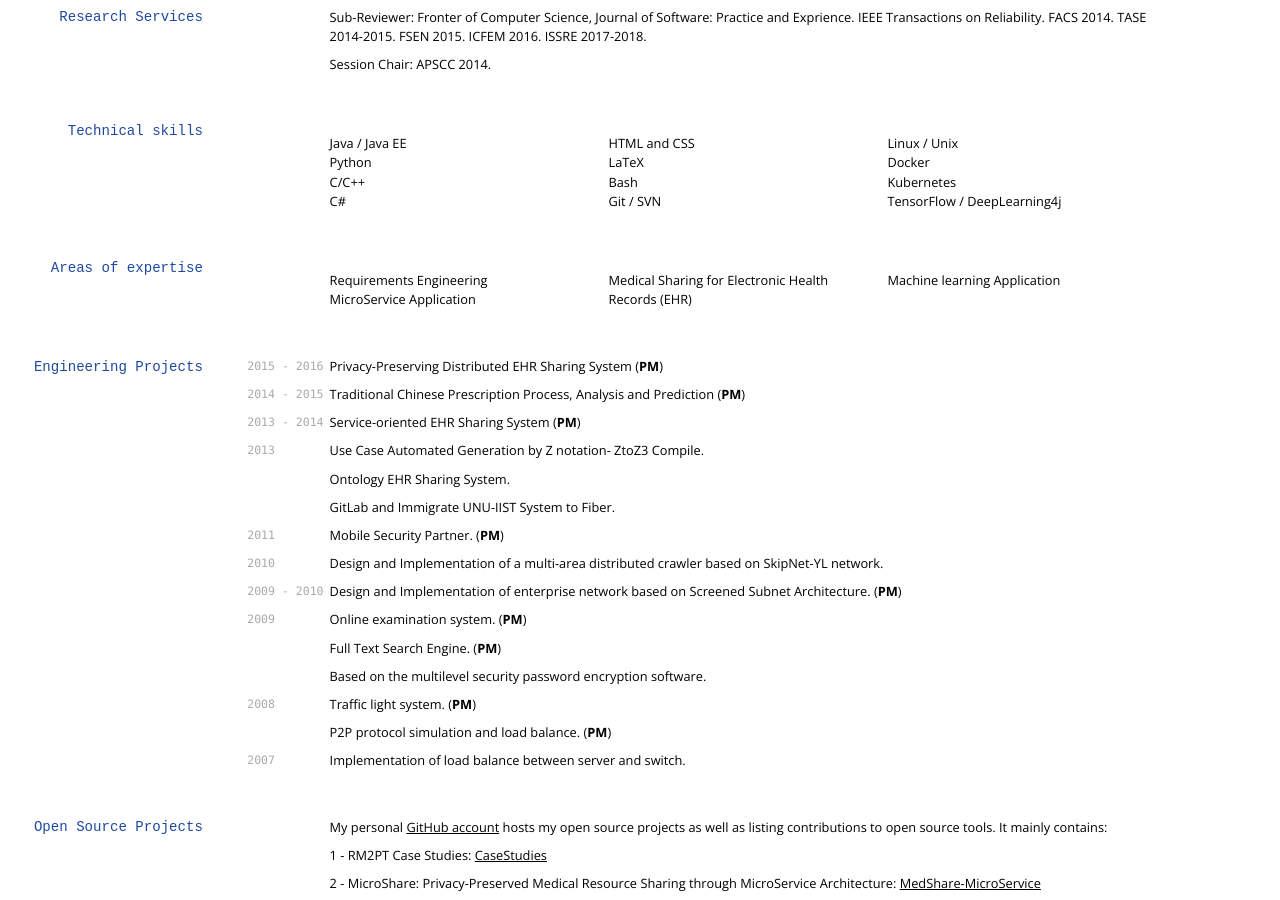
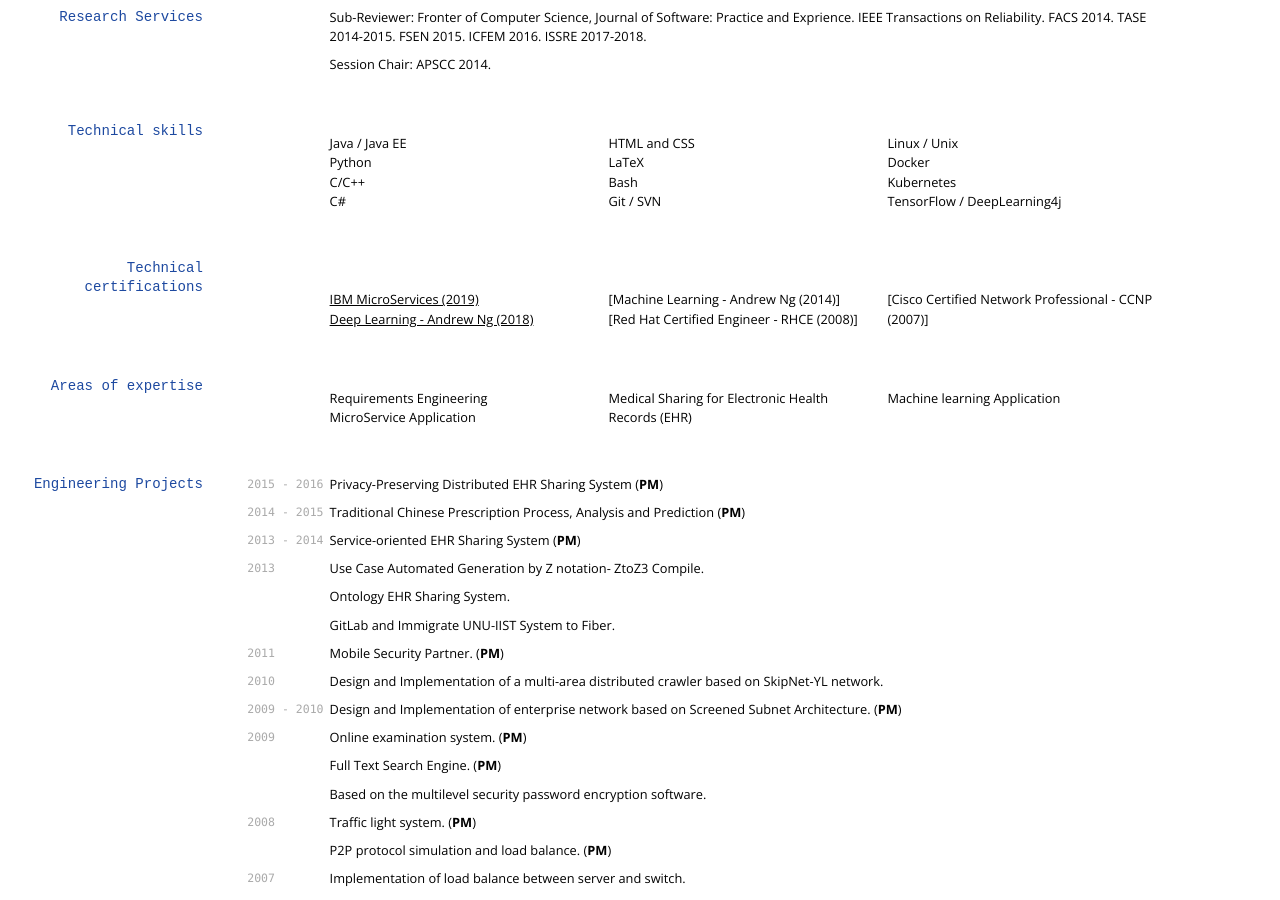
Before and after one commit to yylonly/yylonly.github.io, a Jekyll site: the page built from index.md, in a window 1280 px wide and 900 px high, scrolled down 1762 px. Built offline with Jekyll 4.4.1, drawn with Linux system fonts in a browser that asks for light colours; nearby versions of some CDN libraries; some web fonts are replaced.

Commit message:
update with certifications

```diff
--- a/index.md
+++ b/index.md
@@ -122,6 +122,14 @@ Session Chair: APSCC 2014.
 * Kubernetes
 * TensorFlow / DeepLearning4j
 
+## Technical certifications
+
+* [IBM MicroServices (2019)](https://www.coursera.org/account/accomplishments/specialization/TBR4QTCPYZX9)
+* [Deep Learning - Andrew Ng (2018)](https://www.coursera.org/account/accomplishments/specialization/UCTPXUGBXPTT)
+* [Machine Learning - Andrew Ng (2014)]
+* [Red Hat Certified Engineer - RHCE (2008)]
+* [Cisco Certified Network Professional - CCNP (2007)]
+
 ## Areas of expertise
 
 * Requirements Engineering
```
